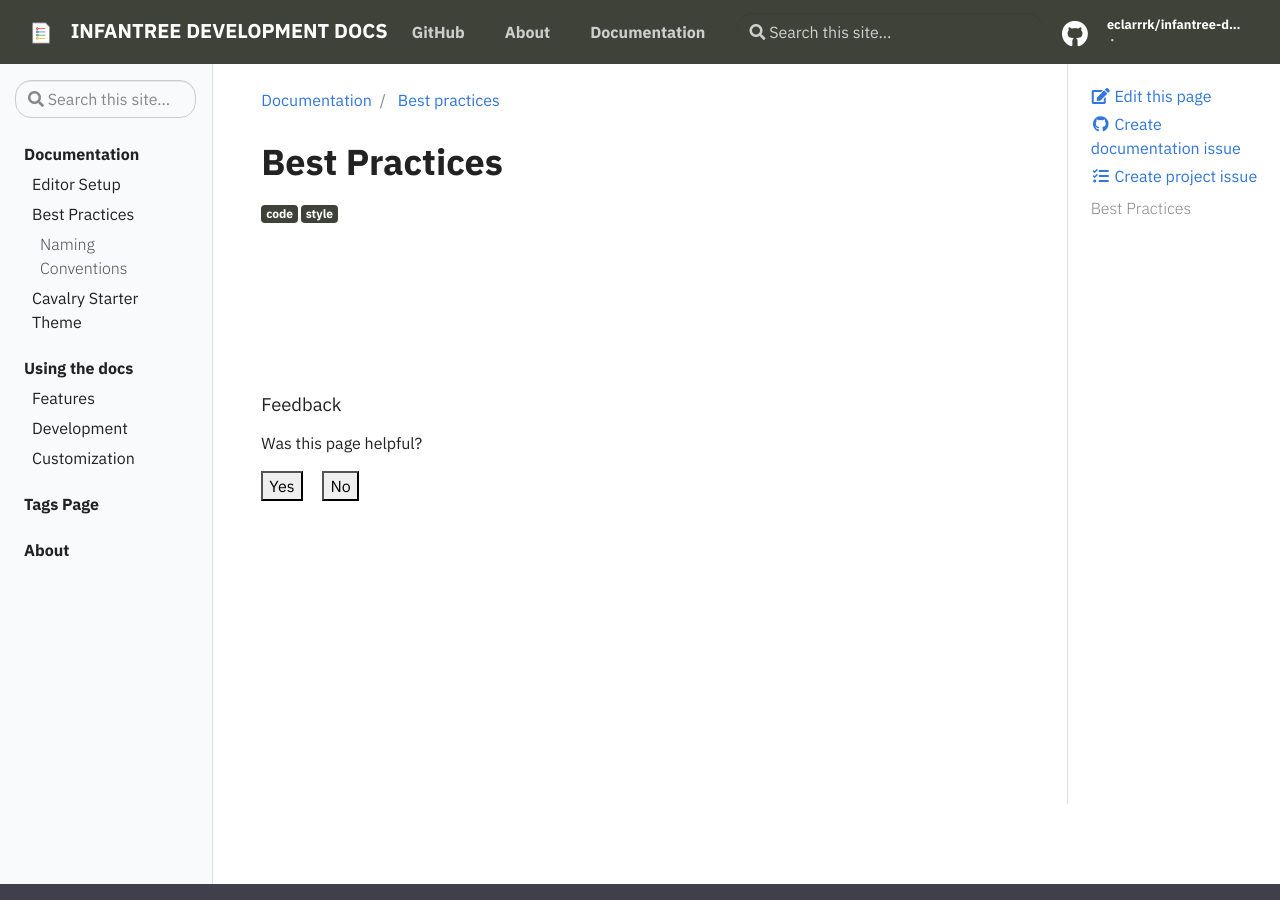
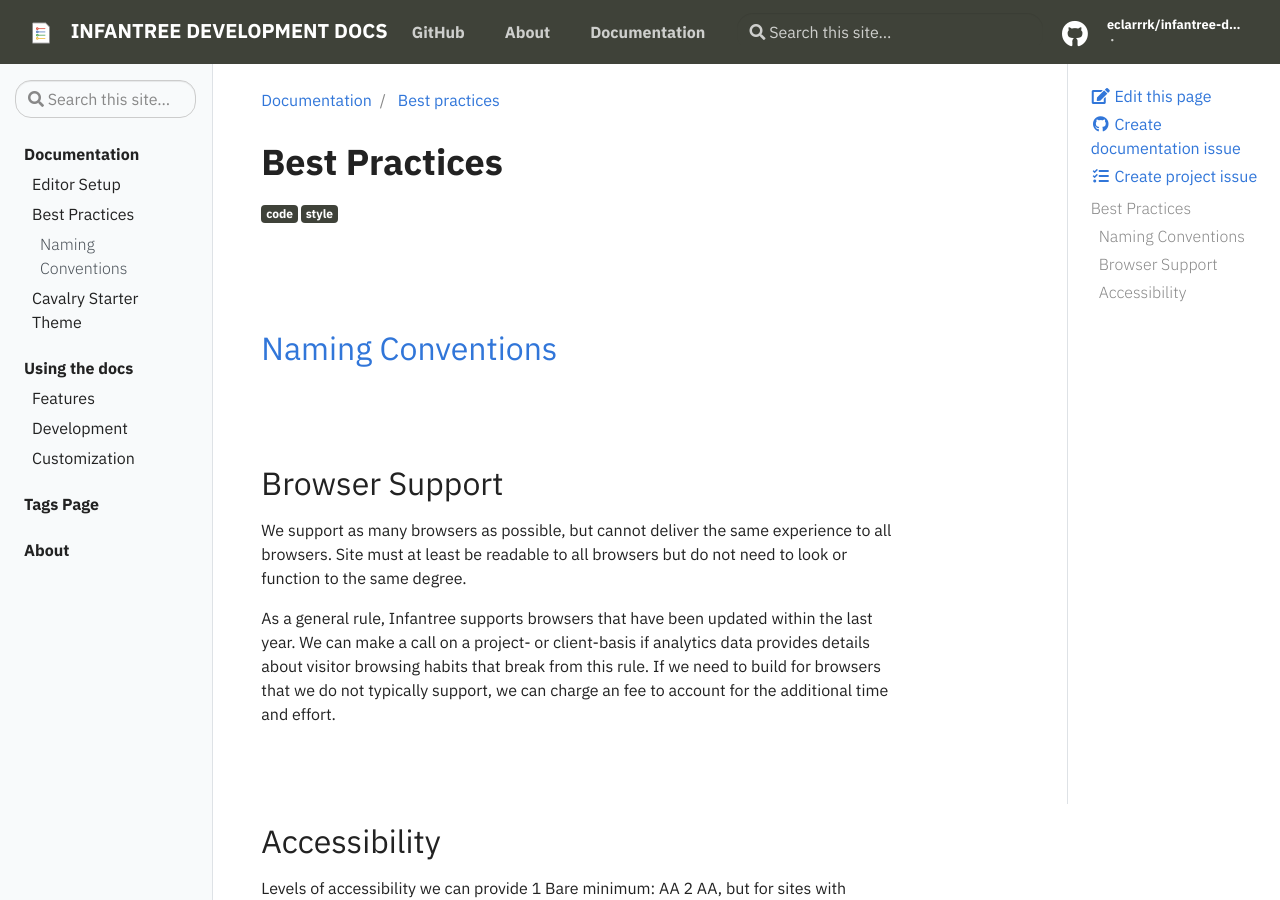
Before and after one commit to eclarrrk/docs-test, a Jekyll site: the page built from _docs/best-practices/index.md, in a window 1280 px wide and 900 px high. Built offline with Jekyll 4.4.1, drawn with Linux system fonts in a browser that asks for light colours; some of the changed text lies outside the part shown.

Commit message:
Add content

```diff
--- a/_docs/best-practices/index.md
+++ b/_docs/best-practices/index.md
@@ -7,3 +7,18 @@ tags:
 ---
 
 # {{ page.title }}
+
+## [Naming Conventions](/infantree-dev-docs/docs/best-practices/naming-conventions)
+
+## Browser Support
+
+We support as many browsers as possible, but cannot deliver the same experience to all browsers. Site must at least be readable to all browsers but do not need to look or function to the same degree.
+
+As a general rule, Infantree supports browsers that have been updated within the last year. We can make a call on a project- or client-basis if analytics data provides details about visitor browsing habits that break from this rule. If we need to build for browsers that we do not typically support, we can charge an fee to account for the additional time and effort.
+
+## Accessibility
+
+Levels of accessibility we can provide
+1 Bare minimum: AA
+2 AA, but for sites with features that need extra attention
+3 AAA, or very difficult/techincal features
```
Also changed, not shown: _docs/best-practices/naming-conventions.md (+7 -2 lines).
